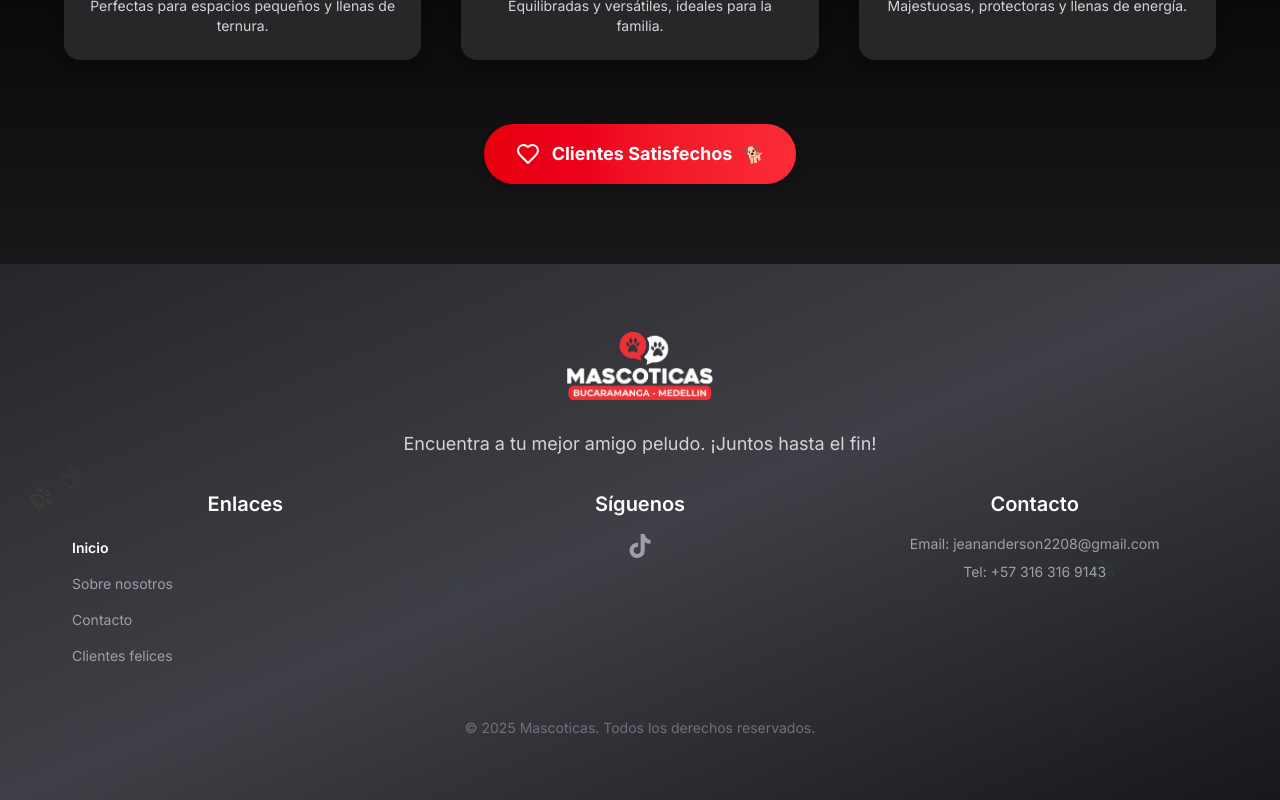
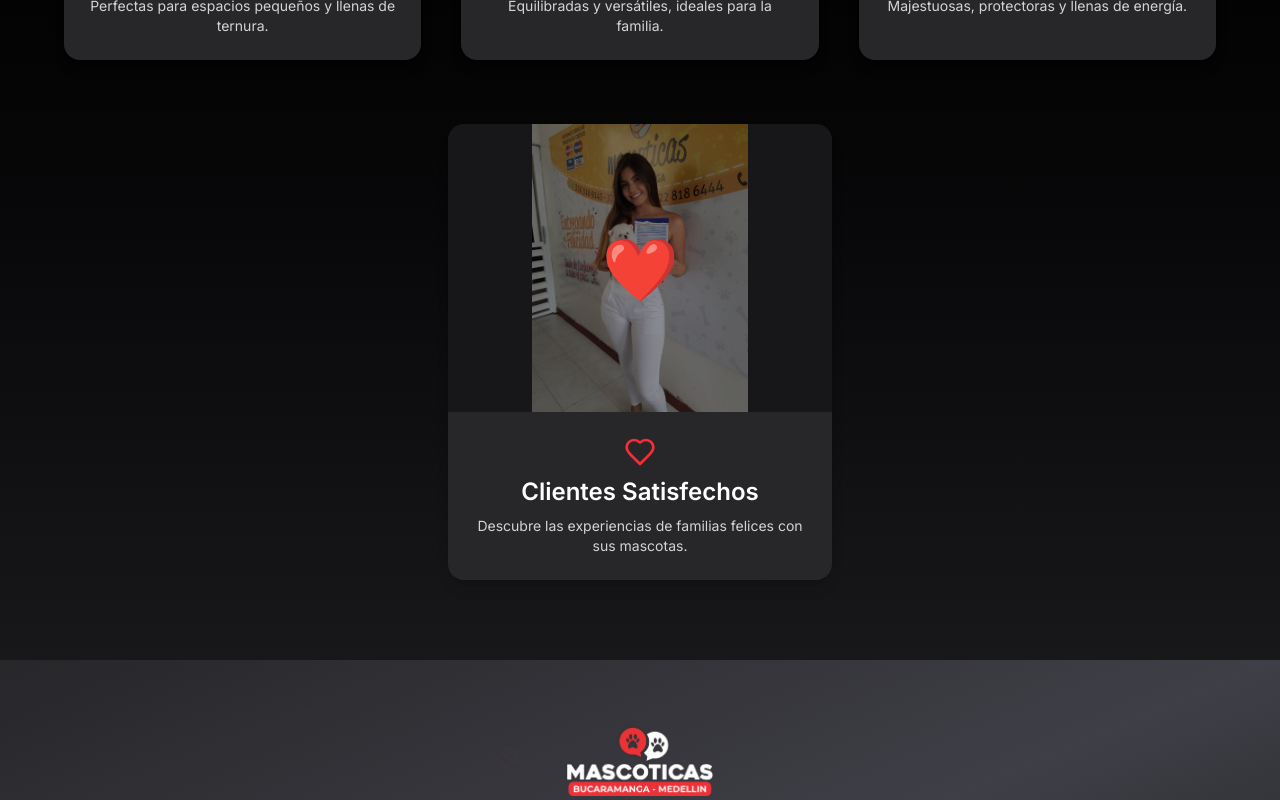
Before and after one commit to Napolesllll/mascoticas-med, a Next.js app: page / in a window 1280 px wide. Shown: the part 1380-2180 px from the top of the page. Built offline with nearby package versions, Linux system fonts and the light colour scheme.

Commit message:
Card clientes creada

```diff
--- a/src/components/BreedSections.tsx
+++ b/src/components/BreedSections.tsx
@@ -264,37 +264,52 @@ const BreedSections = () => {
           />
         </div>
 
-        {/* Botón de Clientes Satisfechos */}
+        {/* Card de Clientes Satisfechos */}
         <motion.div
           className="flex justify-center mt-16"
           initial={{ opacity: 0, y: 30 }}
           animate={{ opacity: 1, y: 0 }}
           transition={{ duration: 0.8, delay: 0.3 }}
         >
-          <motion.button
+          <motion.div
+            whileHover="hover"
+            variants={cardVariants}
+            className="rounded-2xl overflow-hidden shadow-lg bg-zinc-800 text-white cursor-pointer max-w-sm"
             onClick={() => setIsModalOpen(true)}
-            className="bg-gradient-to-r from-red-600 to-red-500 hover:from-red-700 hover:to-red-600 text-white font-bold py-4 px-8 rounded-full shadow-lg transition-all duration-300 flex items-center gap-3 group"
-            whileHover={{
-              scale: 1.05,
-              boxShadow: "0 20px 40px rgba(239, 68, 68, 0.3)",
-            }}
-            whileTap={{ scale: 0.95 }}
           >
-            <Heart className="group-hover:animate-pulse" size={24} />
-            <span className="text-lg">Clientes Satisfechos</span>
+            <div className="relative h-72 w-full">
+              <Image
+                src="/clientes-felices/carousel1.jpg"
+                alt="Clientes Satisfechos"
+                fill
+                className="object-contain"
+              />
+              <div className="absolute inset-0 bg-black/40 flex items-center justify-center">
                 <motion.div
                   animate={{
-                rotate: [0, 15, -15, 0],
+                    scale: [1, 1.1, 1],
                   }}
                   transition={{
                     duration: 2,
                     repeat: Infinity,
                     ease: "easeInOut",
                   }}
+                  className="text-white text-6xl"
                 >
-              🐕
+                  ❤️
                 </motion.div>
-          </motion.button>
+              </div>
+            </div>
+            <div className="p-6 text-center">
+              <Heart className="mx-auto mb-2 text-red-500" size={32} />
+              <h3 className="text-2xl font-semibold mb-2">
+                Clientes Satisfechos
+              </h3>
+              <p className="text-sm text-zinc-300">
+                Descubre las experiencias de familias felices con sus mascotas.
+              </p>
+            </div>
+          </motion.div>
         </motion.div>
       </section>
 
```
Lines whose indentation alone changed are shown as unchanged.
